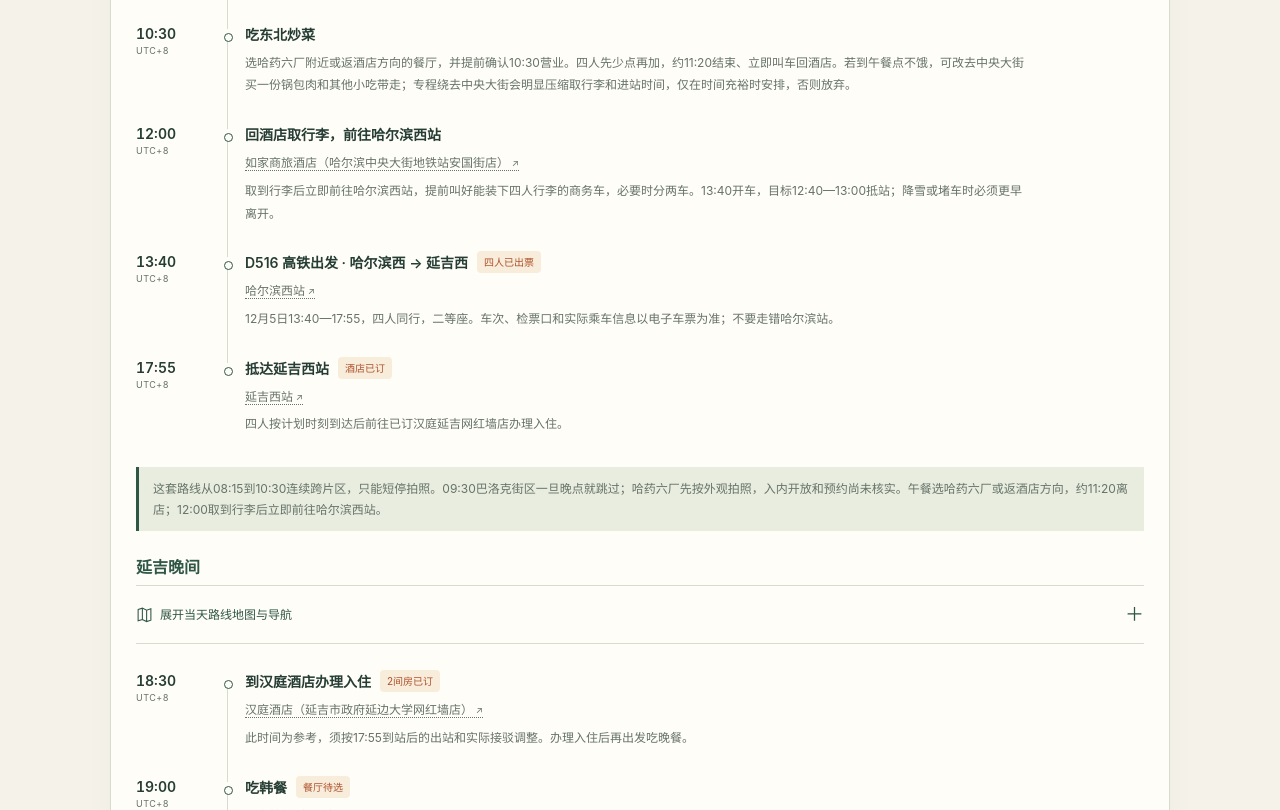
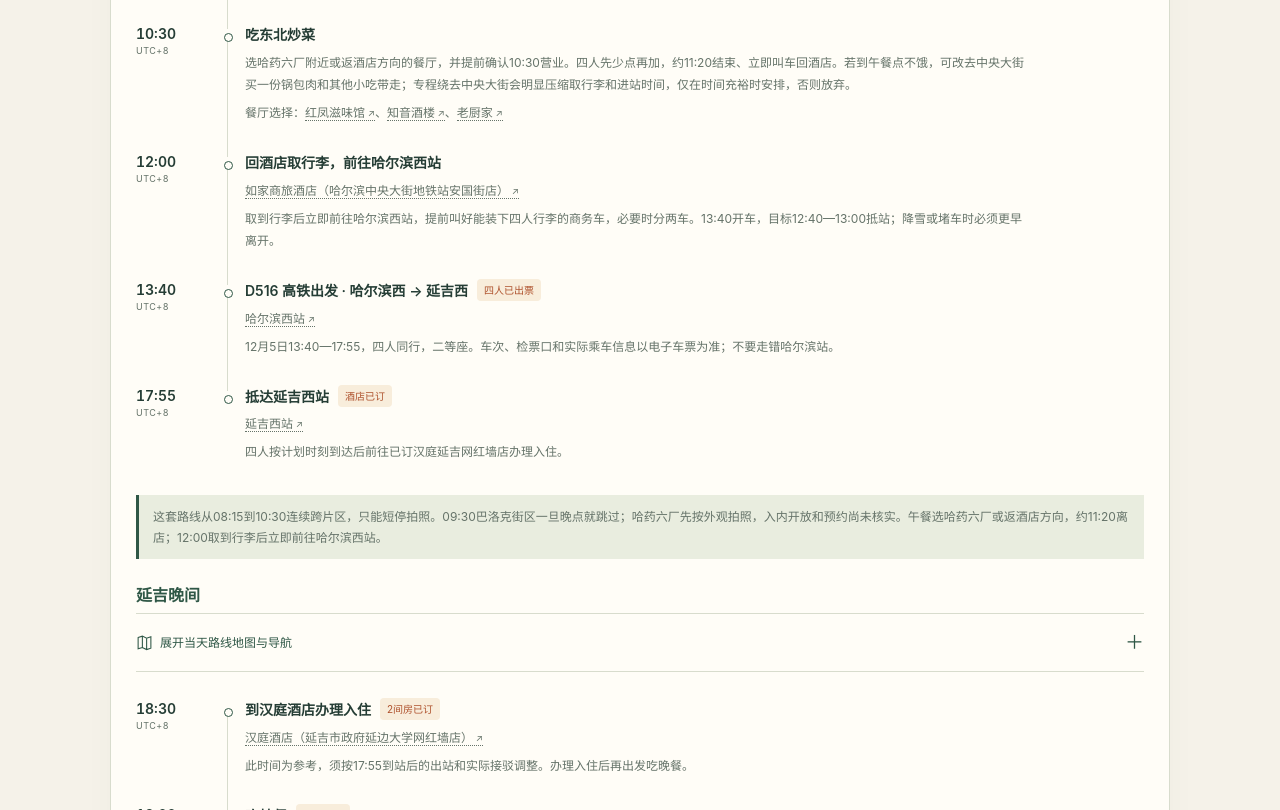
Before and after one commit to limiaomiao075-ux/travel, a plain HTML site: page dongbei-2026.html in a window 1280 px wide. Shown: the part 5888-6698 px from the top of the page. Drawn offline with Linux system fonts and the light colour scheme.

Commit message:
Add Harbin lunch restaurant recommendations

```diff
--- a/dongbei-2026.html
+++ b/dongbei-2026.html
@@ -240,7 +240,7 @@ const days=[
   {time:'09:00',title:'松花江铁路大桥',place:'railwayBridge',note:'从酒店出发前往开放步行区域，短停拍照。只走现场明确开放的桥面或步道，不进入铁路运营区；结冰江面不得擅自进入。'},
   {time:'09:40',title:'防洪纪念塔',place:'stalin',note:'按计划短停约20分钟。与下一站音乐长廊相隔较远，打车通常无法在10:00准时到；若坚持10:00到音乐长廊，应提前离开或压缩此站。'},
   {time:'10:00',title:'群力音乐长廊',place:'music',ticket:'前一天已去则跳过',optional:true,note:'若12月4日晚已经去过，今天直接跳过，给午餐和赶车留余量；若未去，只安排短暂停留。10:30要吃饭时，餐厅需选音乐长廊附近并提前确认10:30营业。'},
-  {time:'10:30',title:'吃东北炒菜',note:'在音乐长廊附近就近选店；如果跳过音乐长廊，则改在回酒店方向选店。东北菜分量大，四人先少点再加，最晚11:30左右结束并叫好去酒店的车。若到午餐点不饿，可改去中央大街买一份锅包肉和其他小吃带走；只在不耽误回酒店取行李和赶车时安排。'},
+  {time:'10:30',title:'吃东北炒菜',note:'在音乐长廊附近就近选店；如果跳过音乐长廊，则改在回酒店方向选店。东北菜分量大，四人先少点再加，最晚11:30左右结束并叫好去酒店的车。若到午餐点不饿，可改去中央大街买一份锅包肉和其他小吃带走；只在不耽误回酒店取行李和赶车时安排。',restaurantChoices:[{name:'红凤滋味馆',query:'红凤滋味馆'},{name:'知音酒楼',query:'知音酒楼 哈尔滨'},{name:'老厨家',query:'老厨家 哈尔滨'}]},
   {time:'12:00',title:'回酒店取行李，前往哈尔滨西站',place:'homeinnH',note:'取到行李后立即前往哈尔滨西站，提前叫好能装下四人行李的商务车，必要时分两车。13:40开车，目标12:40—13:00抵站；降雪或堵车时必须更早离开。'},
   {time:'13:40',title:'D516 高铁出发 · 哈尔滨西 → 延吉西',place:'harbinWest',ticket:'四人已出票',note:'12月5日13:40—17:55，四人同行，二等座。车次、检票口和实际乘车信息以电子车票为准；不要走错哈尔滨站。',focusNote:'四人已出票；D516，哈尔滨西13:40出发，17:55到延吉西。'},
   {time:'17:55',title:'抵达延吉西站',place:'yanjiWest',ticket:'酒店已订',note:'四人按计划时刻到达后前往已订汉庭延吉网红墙店办理入住。'},
@@ -251,7 +251,7 @@ const days=[
   {time:'09:00',title:'防洪纪念塔',place:'stalin',note:'按计划短停，需为09:30前往中华巴洛克留出叫车和行车时间；如果铁路大桥停留超时，立即压缩这一站。'},
   {time:'09:30',title:'中华巴洛克街区',place:'laodao',ticket:'时间紧就不去',optional:true,note:'只安排约10—15分钟外观拍照，不做深度游览。任何一站晚点、道路拥堵或降雪，直接跳过此站去哈药六厂。'},
   {time:'10:00',title:'哈药六厂外观拍照',place:'hayao6',note:'先按南直路326号的厂区建筑外观拍照安排，不默认可以入内；开放时间、入内参观条件及是否需要预约，须临近出发再核实。'},
-  {time:'10:30',title:'吃东北炒菜',note:'选哈药六厂附近或返酒店方向的餐厅，并提前确认10:30营业。四人先少点再加，约11:20结束、立即叫车回酒店。若到午餐点不饿，可改去中央大街买一份锅包肉和其他小吃带走；专程绕去中央大街会明显压缩取行李和进站时间，仅在时间充裕时安排，否则放弃。'},
+  {time:'10:30',title:'吃东北炒菜',note:'选哈药六厂附近或返酒店方向的餐厅，并提前确认10:30营业。四人先少点再加，约11:20结束、立即叫车回酒店。若到午餐点不饿，可改去中央大街买一份锅包肉和其他小吃带走；专程绕去中央大街会明显压缩取行李和进站时间，仅在时间充裕时安排，否则放弃。',restaurantChoices:[{name:'红凤滋味馆',query:'红凤滋味馆'},{name:'知音酒楼',query:'知音酒楼 哈尔滨'},{name:'老厨家',query:'老厨家 哈尔滨'}]},
   {time:'12:00',title:'回酒店取行李，前往哈尔滨西站',place:'homeinnH',note:'取到行李后立即前往哈尔滨西站，提前叫好能装下四人行李的商务车，必要时分两车。13:40开车，目标12:40—13:00抵站；降雪或堵车时必须更早离开。'},
   {time:'13:40',title:'D516 高铁出发 · 哈尔滨西 → 延吉西',place:'harbinWest',ticket:'四人已出票',note:'12月5日13:40—17:55，四人同行，二等座。车次、检票口和实际乘车信息以电子车票为准；不要走错哈尔滨站。'},
   {time:'17:55',title:'抵达延吉西站',place:'yanjiWest',ticket:'酒店已订',note:'四人按计划时刻到达后前往已订汉庭延吉网红墙店办理入住。'}
```
